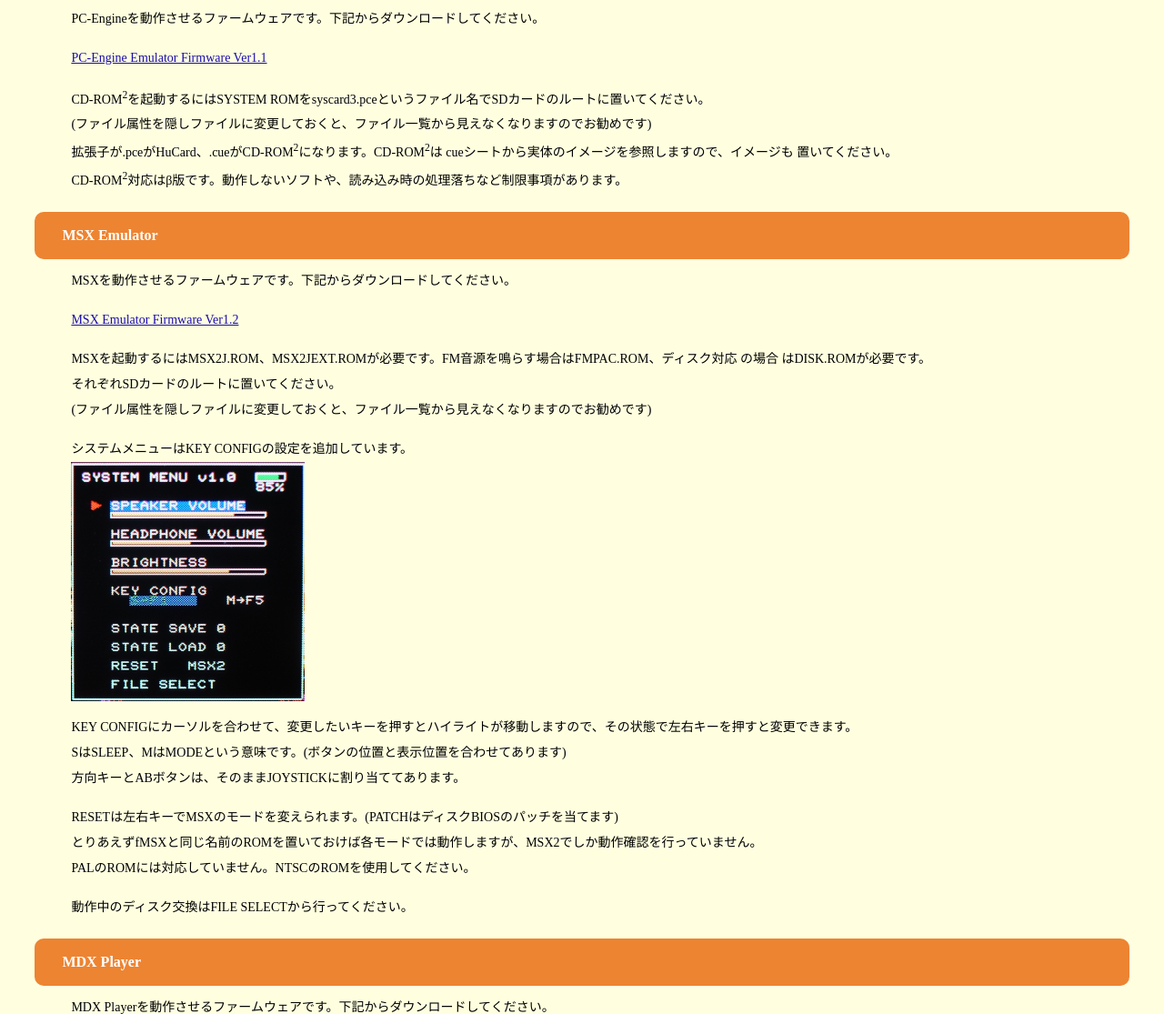
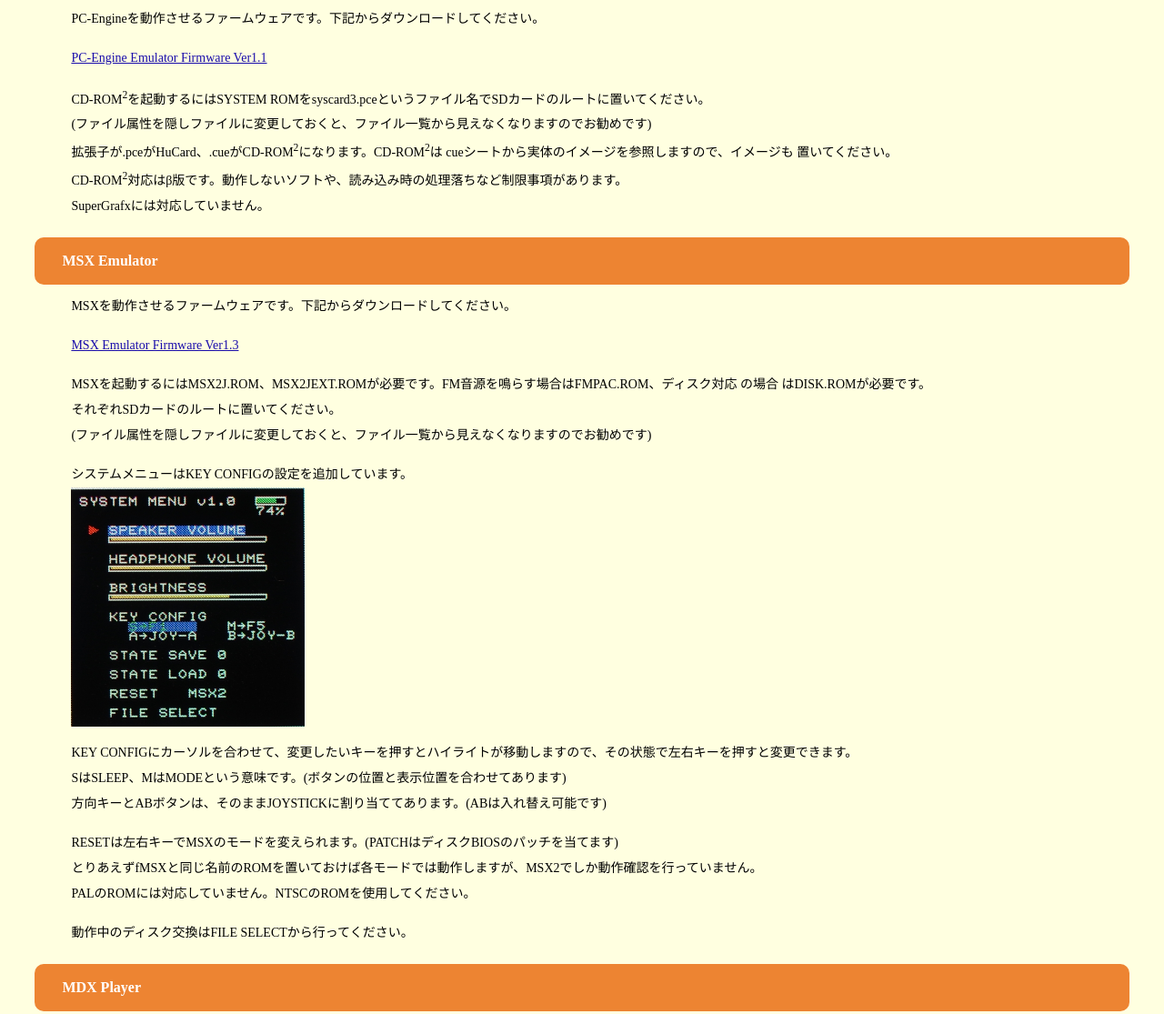
Before and after one commit to SMDkoubou/vmc, a plain HTML site: page firmware.html in a window 1280 px wide. Shown: the part 2012-3127 px from the top of the page at 91% size. Drawn offline with Linux system fonts and the light colour scheme.

Commit message:
MSX Emulator Ver1.3をリリース

```diff
--- a/firmware.html
+++ b/firmware.html
@@ -89,22 +89,23 @@
               (ファイル属性を隠しファイルに変更しておくと、ファイル一覧から見えなくなりますのでお勧めです)<br>
               拡張子が.pceがHuCard、.cueがCD-ROM<sup>2</sup>になります。CD-ROM<sup>2</sup>は
               cueシートから実体のイメージを参照しますので、イメージも 置いてください。 <br>
-              CD-ROM<sup>2</sup>対応はβ版です。動作しないソフトや、読み込み時の処理落ちなど制限事項があります。</p>
+              CD-ROM<sup>2</sup>対応はβ版です。動作しないソフトや、読み込み時の処理落ちなど制限事項があります。<br>
+              SuperGrafxには対応していません。</p>
             <h3>MSX Emulator<br>
             </h3>
             <p>MSXを動作させるファームウェアです。下記からダウンロードしてください。 </p>
-            <p><a href="firmware/VMCSTMH7_MSX_V12.zip">MSX Emulator Firmware
-                Ver1.2</a></p>
+            <p><a href="firmware/VMCSTMH7_MSX_V13.zip">MSX Emulator Firmware
+                Ver1.3</a></p>
             <p>MSXを起動するにはMSX2J.ROM、MSX2JEXT.ROMが必要です。FM音源を鳴らす場合はFMPAC.ROM、ディスク対応
               の場合 はDISK.ROMが必要です。<br>
               それぞれSDカードのルートに置いてください。<br>
               (ファイル属性を隠しファイルに変更しておくと、ファイル一覧から見えなくなりますのでお勧めです) </p>
             <p>システムメニューはKEY CONFIGの設定を追加しています。<br>
-              <img src="images/R0011013s.jpg" alt="MSX SystemMenu" style="width: 257px; height: 263px;"></p>
+              <img src="images/R0011017s.jpg" alt="MSX SystemMenu" style="width: 257px; height: 263px;"></p>
             <p>KEY
               CONFIGにカーソルを合わせて、変更したいキーを押すとハイライトが移動しますので、その状態で左右キーを押すと変更できます。<br>
               SはSLEEP、MはMODEという意味です。(ボタンの位置と表示位置を合わせてあります)<br>
-              方向キーとABボタンは、そのままJOYSTICKに割り当ててあります。</p>
+              方向キーとABボタンは、そのままJOYSTICKに割り当ててあります。(ABは入れ替え可能です)</p>
             <p>RESETは左右キーでMSXのモードを変えられます。(PATCHはディスクBIOSのパッチを当てます)<br>
               とりあえずfMSXと同じ名前のROMを置いておけば各モードでは動作しますが、MSX2でしか動作確認を行っていません。<br>
               PALのROMには対応していません。NTSCのROMを使用してください。</p>
```
Also changed, not shown: index.html (+7 -2 lines), images/R0011017s.jpg (added), 1 other file.
